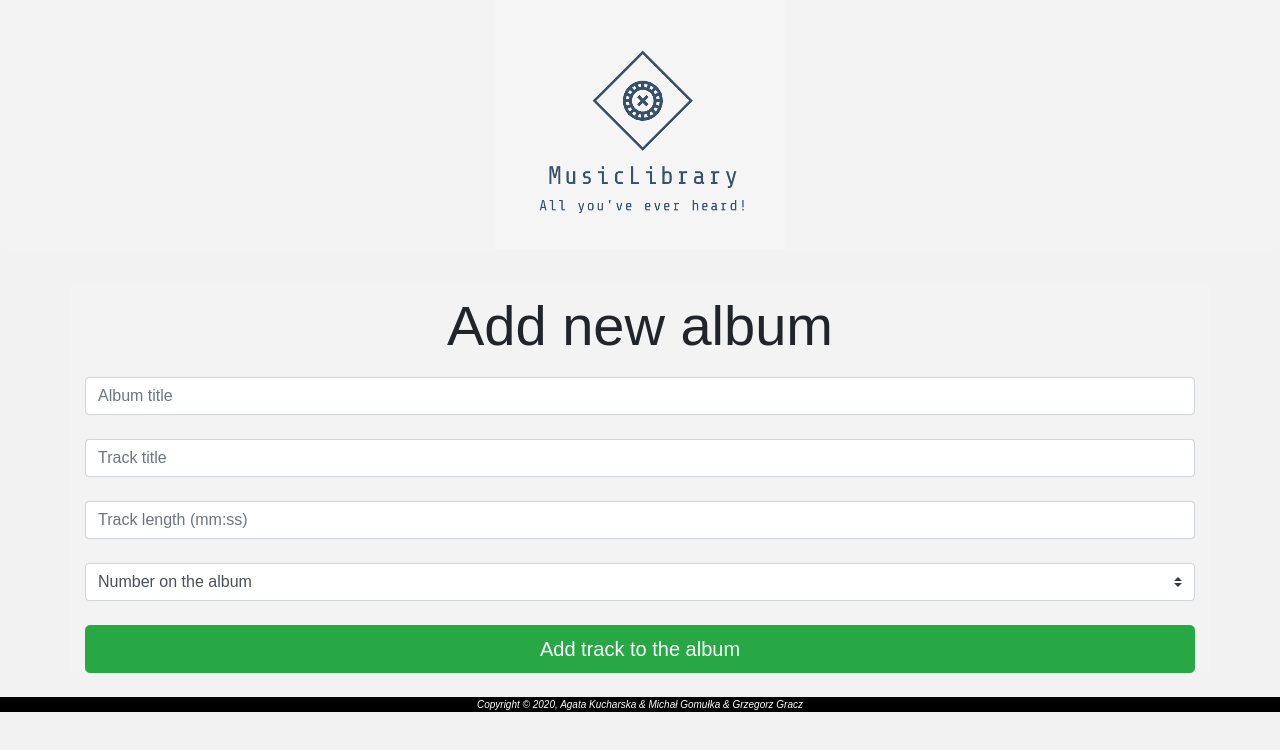
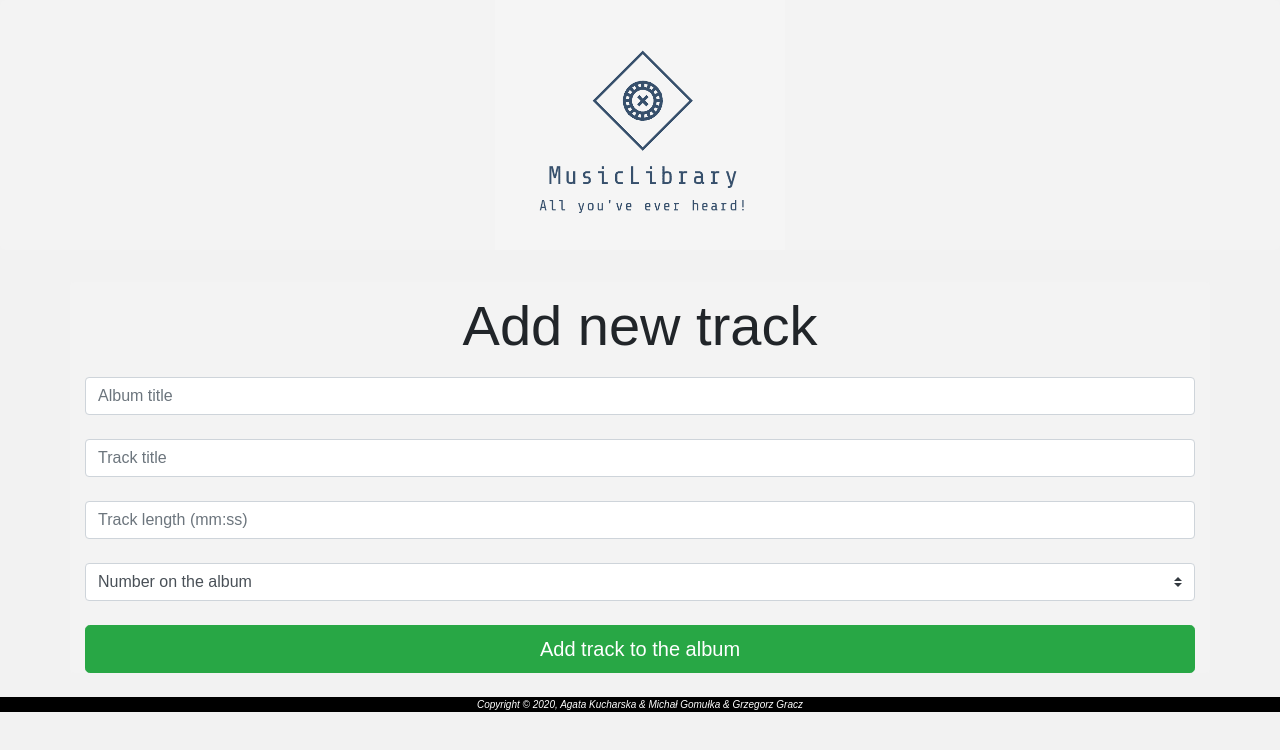
Before and after one commit to Agata-Kucharska/MusicLibrary, a plain HTML site: page newTrack.html in a window 1280 px wide. Drawn offline with nearby package versions, Linux system fonts and the light colour scheme; no server answers.

Commit message:
Update newTrack.html

```diff
--- a/newTrack.html
+++ b/newTrack.html
@@ -27,7 +27,7 @@
 
     <div class="jumbotron"></div>
     <div class="container rounded">
-        <h1 class="display-4">Add new album</h1>
+        <h1 class="display-4">Add new track</h1>
         <form id="addingAlbums">
             <input id="checkAlbum" class="form-control" type="text" placeholder="Album title" required>
             <br>
```
